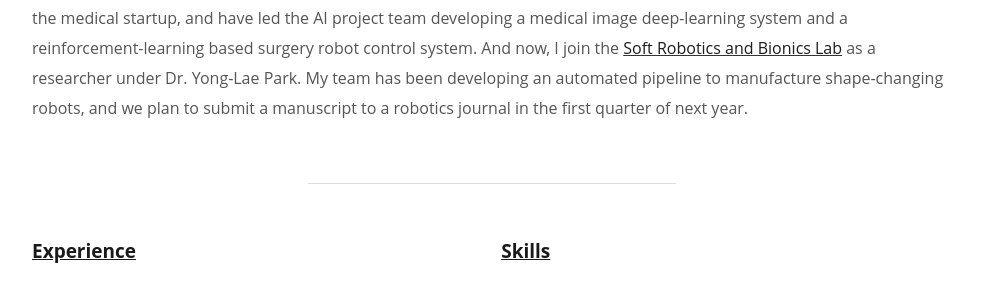
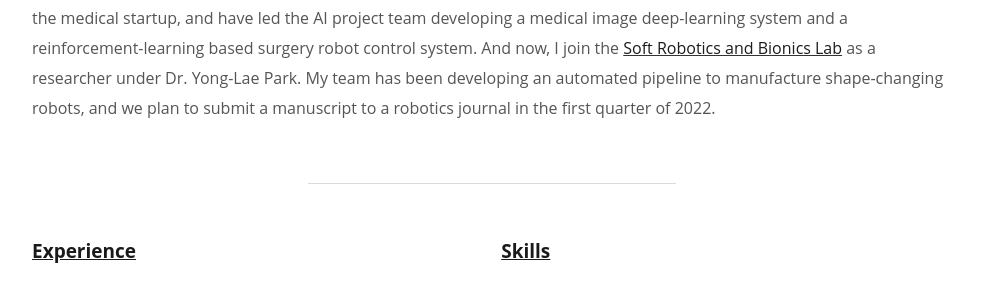
Before and after one commit to HyungKyu-Kim/HyungKyu-Kim.github.io, a Jekyll site: the page built from index.md, in a window 1280 px wide and 900 px high, scrolled down 1298 px. Shown: the part 223-515 px from the top of the window, without its empty margins (148-1131 px from the left). Built offline with Jekyll 4.4.1, drawn with Linux system fonts in a browser that asks for light colours.

Commit message:
Update index.md

```diff
--- a/index.md
+++ b/index.md
@@ -20,7 +20,7 @@ group: Hyungkyu Kim
 
 **Short Biography** While working at [Samsung Techwin](/portfolio#Samsung Techwin) for 5 years, I was involved as a network camera device engineer in various projects including IoT device control and cloud system.
 After leading a [machine learning study group](https://www.facebook.com/Deepsight-1780933522021742/) for 3 years with researchers and developers from various fields, I stepped into the AI development realm.
-After that, I joined [Medipixel](/portfolio#Medipixel), the medical startup, and have led the AI project team developing a medical image deep-learning system and a reinforcement-learning based surgery robot control system. And now, I join the [Soft Robotics and Bionics Lab](http://softrobotics.snu.ac.kr) as a researcher under Dr. Yong-Lae Park. My team has been developing an automated pipeline to manufacture shape-changing robots, and we plan to submit a manuscript to a robotics journal in the first quarter of next year.
+After that, I joined [Medipixel](/portfolio#Medipixel), the medical startup, and have led the AI project team developing a medical image deep-learning system and a reinforcement-learning based surgery robot control system. And now, I join the [Soft Robotics and Bionics Lab](http://softrobotics.snu.ac.kr) as a researcher under Dr. Yong-Lae Park. My team has been developing an automated pipeline to manufacture shape-changing robots, and we plan to submit a manuscript to a robotics journal in the first quarter of 2022.
 
 ---
 
```
